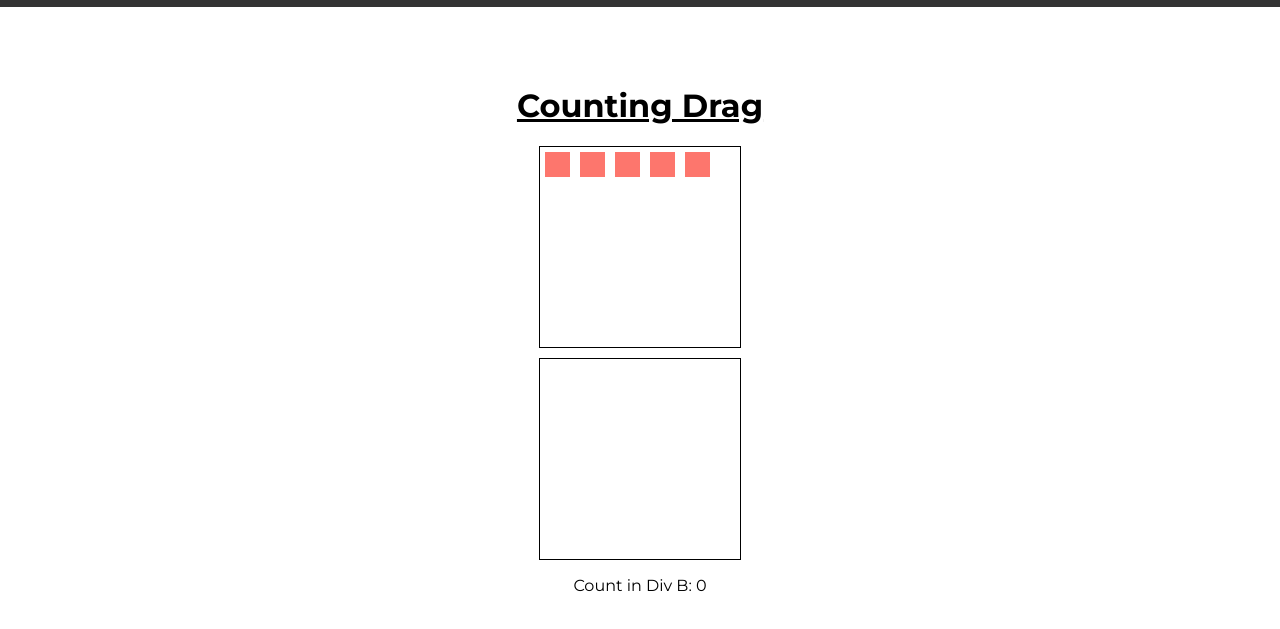
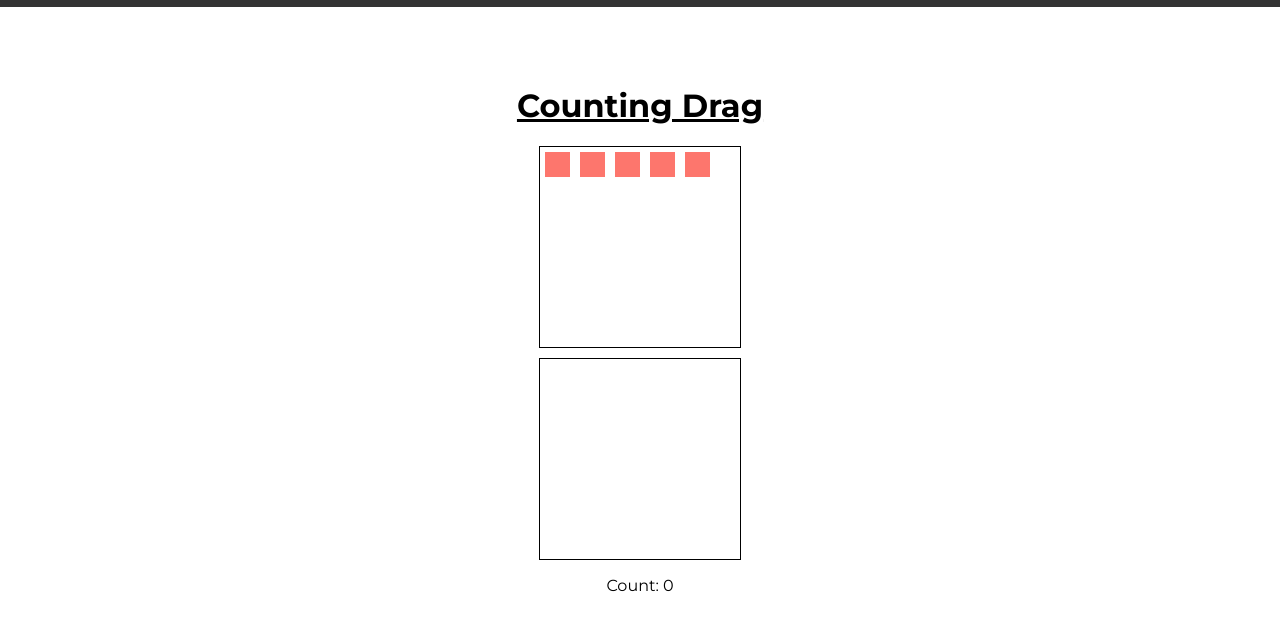
Before and after one commit to ThePotatoPowers/MentorAPromise, a plain HTML site: page draggable.html in a window 1280 px wide. Shown: the part 59-688 px from the top of the page. Drawn offline with Linux system fonts and the light colour scheme.

Commit message:
changed count text

```diff
--- a/draggable.html
+++ b/draggable.html
@@ -34,7 +34,7 @@
 
             </div>
             <div id="divB"></div>
-            <p>Count in Div B: <span id="countB">0</span></p>
+            <p>Count: <span id="countB">0</span></p>
 
         </center>
 
```
